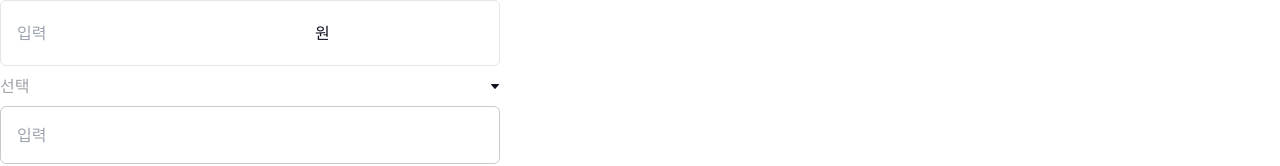
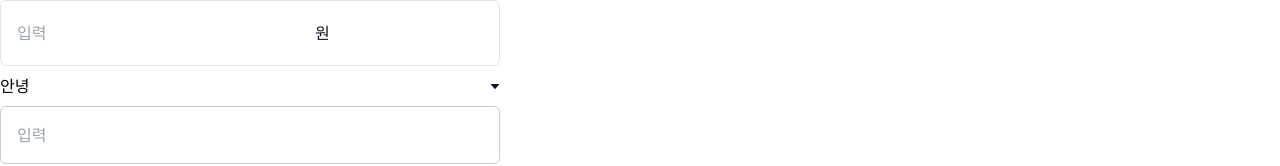
Before and after one commit to DDaHeuk/The-julge, a Next.js app: page /test22 in a window 1280 px wide. Shown: the part 292-458 px from the top of the page. Built offline with nearby package versions, Linux system fonts and the light colour scheme.

Commit message:
refactor : 드롭다운 초기값 변경

```diff
--- a/src/components/dropdown/index.tsx
+++ b/src/components/dropdown/index.tsx
@@ -11,7 +11,7 @@
 export default function DropDown({ menuItems, className }: DropDownProps) {
   const dropDownRef = useRef<HTMLDivElement>(null);
   const [isOpen, setIsOpen] = useState(false);
-  const [selectedItem, setSelectedItem] = useState<string | null>(null);
+  const [selectedItem, setSelectedItem] = useState<string | null>(menuItems[0]);
 
   const handleItemClick = (item: string) => {
     setSelectedItem(item);
```
